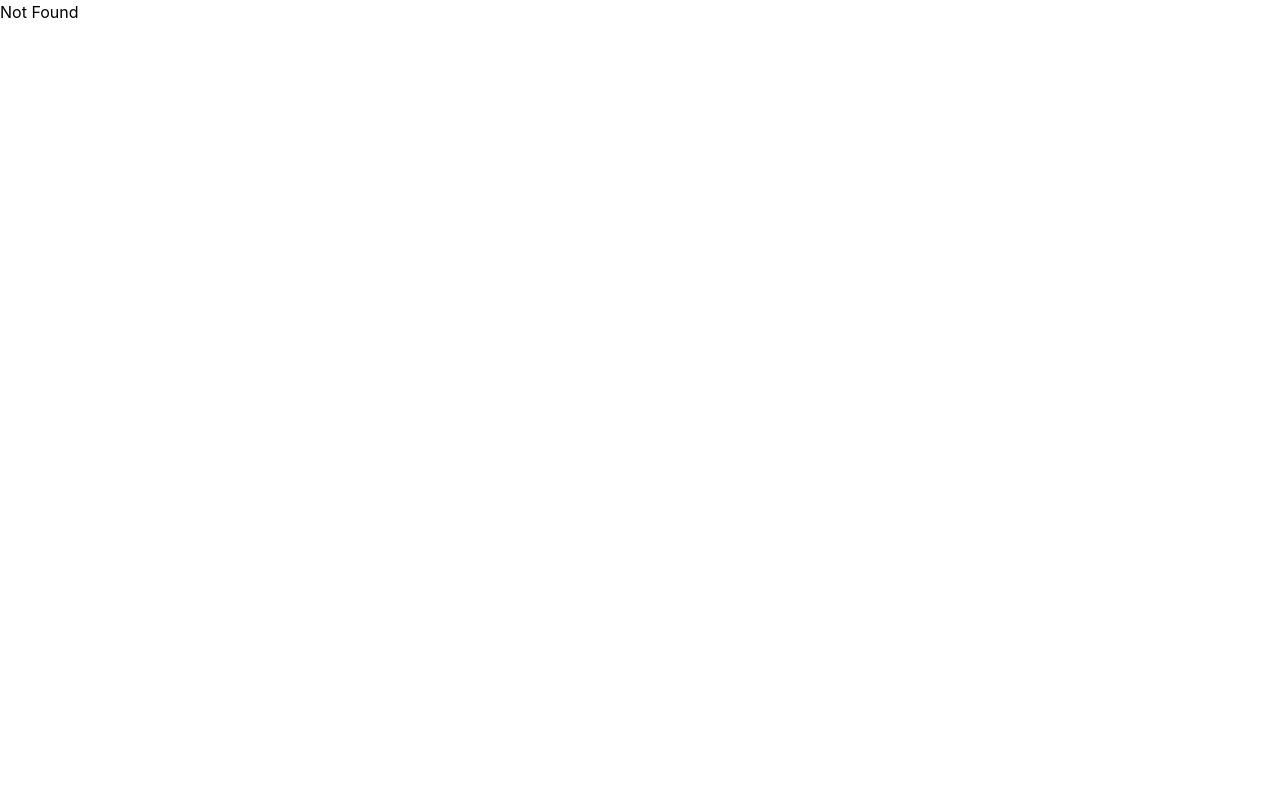
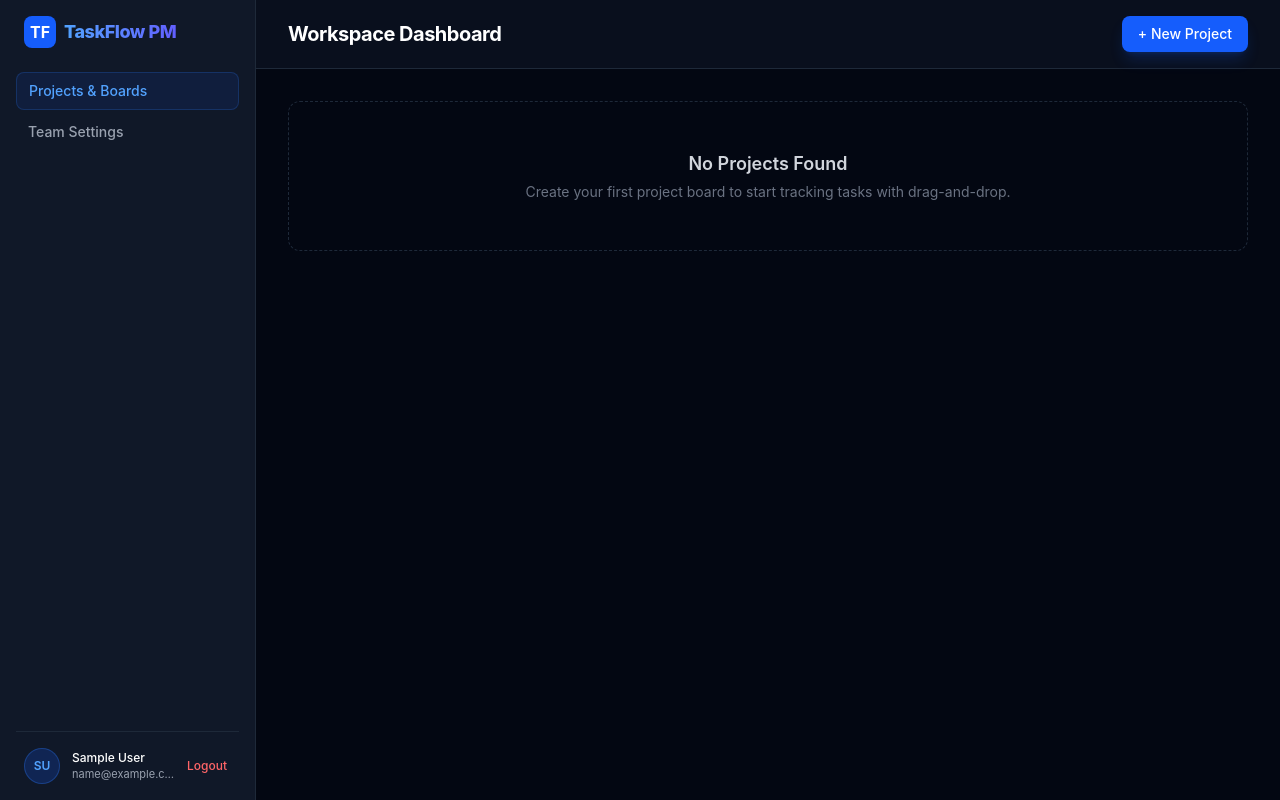
Before and after one commit to MyNameIsJb/PROJECT-MANAGEMENT-PLATFORM, a React (Vite) app in the folder client/: page /dashboard in a window 1280 px wide. Built offline with nearby package versions, Linux system fonts and the light colour scheme; sample sign-in values are in the browser's storage.

Commit message:
feat(client): add dashboard page with sidebar navigation

```diff
--- a/client/src/components/home/Hero.tsx
+++ b/client/src/components/home/Hero.tsx
@@ -5,7 +5,7 @@ export default function Hero() {
   const { isAuthenticated, user, logout } = useAuthStore();
 
   return (
-    <div className="flex min-h-screen flex-col items-center justify-center bg-gray-950 px-4 text-center text-white">
+    <div className="flex min-h-screen flex-col items-center justify-center bg-gray-950 px-4 text-center text-white relative overflow-hidden">
       {/* Decorative backdrop glow */}
       <div className="absolute top-1/4 left-1/2 -z-10 h-72 w-72 -translate-x-1/2 -translate-y-1/2 rounded-full bg-blue-600/20 blur-3xl" />
 
@@ -23,19 +23,27 @@ export default function Hero() {
           drag-and-drop Kanban boards, and WebSocket collaboration.
         </p>
 
-        <div className="flex items-center justify-center gap-4 pt-4">
+        <div className="flex flex-col sm:flex-row items-center justify-center gap-4 pt-4">
           {isAuthenticated ? (
-            <div className="flex items-center gap-4">
+            <div className="flex flex-col sm:flex-row items-center gap-4">
               <span className="text-sm text-gray-300">
                 Welcome back,{" "}
                 <strong className="text-white">{user?.name}</strong>
               </span>
-              <button
-                onClick={logout}
-                className="rounded-lg bg-gray-800 px-5 py-2.5 text-sm font-medium hover:bg-gray-700 border border-gray-700 transition-colors"
-              >
-                Sign Out
-              </button>
+              <div className="flex items-center gap-3">
+                <Link
+                  to="/dashboard"
+                  className="rounded-lg bg-blue-600 px-5 py-2.5 text-sm font-medium text-white hover:bg-blue-500 transition-colors shadow-lg shadow-blue-600/25"
+                >
+                  Go to Dashboard &rarr;
+                </Link>
+                <button
+                  onClick={logout}
+                  className="rounded-lg bg-gray-800 px-4 py-2.5 text-sm font-medium hover:bg-gray-700 border border-gray-700 text-red-400 transition-colors"
+                >
+                  Sign Out
+                </button>
+              </div>
             </div>
           ) : (
             <>
--- /dev/null
+++ b/client/src/components/layout/AuthenticatedLayout.tsx
@@ -0,0 +1,5 @@
+import { Outlet } from "@tanstack/react-router";
+
+export default function AuthenticatedLayout() {
+  return <Outlet />;
+}
--- /dev/null
+++ b/client/src/pages/DashboardPage.tsx
@@ -0,0 +1,103 @@
+import { useNavigate } from "@tanstack/react-router";
+import { useAuthStore } from "../store/authStore";
+
+export default function DashboardPage() {
+  const { user, logout } = useAuthStore();
+  const navigate = useNavigate();
+
+  const handleLogout = () => {
+    logout();
+    navigate({ to: "/login" });
+  };
+
+  return (
+    <div className="flex h-screen bg-gray-950 text-white overflow-hidden">
+      {/* Sidebar */}
+      <aside className="w-64 border-r border-gray-800 bg-gray-900 p-4 flex flex-col justify-between">
+        <div className="space-y-6">
+          <div
+            onClick={() => navigate({ to: "/" })}
+            className="flex items-center gap-2 px-2 cursor-pointer"
+          >
+            <div className="h-8 w-8 rounded-lg bg-blue-600 flex items-center justify-center font-bold text-white">
+              TF
+            </div>
+            <span className="font-extrabold tracking-tight text-lg bg-gradient-to-r from-blue-400 to-indigo-500 bg-clip-text text-transparent">
+              TaskFlow PM
+            </span>
+          </div>
+
+          <nav className="space-y-1">
+            <a
+              href="#"
+              className="flex items-center gap-3 rounded-lg bg-blue-600/10 px-3 py-2 text-sm font-medium text-blue-400 border border-blue-500/20"
+            >
+              Projects & Boards
+            </a>
+            <a
+              href="#"
+              className="flex items-center gap-3 rounded-lg px-3 py-2 text-sm font-medium text-gray-400 hover:bg-gray-800 hover:text-white transition-colors"
+            >
+              Team Settings
+            </a>
+          </nav>
+        </div>
+
+        {/* User Info & Logout */}
+        <div className="border-t border-gray-800 pt-4 flex items-center justify-between gap-2 px-2">
+          <div className="flex items-center gap-3 min-w-0">
+            <div className="h-9 w-9 shrink-0 rounded-full bg-blue-600/20 border border-blue-500/30 flex items-center justify-center text-xs font-semibold text-blue-400 uppercase">
+              {user?.name
+                ? user.name
+                    .split(" ")
+                    .map((n) => n[0])
+                    .join("")
+                    .slice(0, 2)
+                : "US"}
+            </div>
+            <div className="min-w-0 flex-1">
+              <p className="font-medium text-xs text-white truncate">
+                {user?.name}
+              </p>
+              <p className="text-[11px] text-gray-400 truncate">
+                {user?.email}
+              </p>
+            </div>
+          </div>
+          <button
+            onClick={handleLogout}
+            className="shrink-0 text-xs text-red-400 hover:text-red-300 font-medium transition-colors px-1"
+          >
+            Logout
+          </button>
+        </div>
+      </aside>
+
+      {/* Main Content Area */}
+      <main className="flex-1 flex flex-col overflow-y-auto">
+        {/* Top Header */}
+        <header className="border-b border-gray-800 bg-gray-900/50 px-8 py-4 flex items-center justify-between">
+          <h1 className="text-xl font-bold tracking-tight">
+            Workspace Dashboard
+          </h1>
+          <button className="rounded-lg bg-blue-600 px-4 py-2 text-sm font-medium text-white hover:bg-blue-500 transition-colors shadow-lg shadow-blue-600/20">
+            + New Project
+          </button>
+        </header>
+
+        {/* Board / Workspace View Placeholder */}
+        <div className="p-8 flex-1">
+          <div className="rounded-xl border border-dashed border-gray-800 p-12 text-center">
+            <h3 className="text-lg font-semibold text-gray-300">
+              No Projects Found
+            </h3>
+            <p className="text-sm text-gray-500 mt-1">
+              Create your first project board to start tracking tasks with
+              drag-and-drop.
+            </p>
+          </div>
+        </div>
+      </main>
+    </div>
+  );
+}
--- a/client/src/pages/LoginPage.tsx
+++ b/client/src/pages/LoginPage.tsx
@@ -20,7 +20,7 @@ export default function LoginPage() {
 
     try {
       await login(email, password);
-      navigate({ to: "/" });
+      navigate({ to: "/dashboard" });
     } catch (err: any) {
       setError(
         err.response?.data?.message ||
--- a/client/src/pages/RegisterPage.tsx
+++ b/client/src/pages/RegisterPage.tsx
@@ -21,7 +21,7 @@ export default function RegisterPage() {
 
     try {
       await register(name, email, password);
-      navigate({ to: "/" });
+      navigate({ to: "/dashboard" });
     } catch (err: any) {
       setError(
         err.response?.data?.message || "Failed to register. Please try again.",
--- a/client/src/routeTree.gen.ts
+++ b/client/src/routeTree.gen.ts
@@ -10,12 +10,18 @@
 
 import { Route as rootRouteImport } from './routes/__root'
 import { Route as IndexRouteImport } from './routes/index'
+import { Route as AuthenticatedRouteImport } from './routes/_authenticated'
 import { Route as LoginRouteImport } from './routes/login'
 import { Route as RegisterRouteImport } from './routes/register'
+import { Route as AuthenticatedDashboardRouteImport } from './routes/_authenticated/dashboard'
 
 const IndexRoute = IndexRouteImport.update({
   id: '/',
   path: '/',
+  getParentRoute: () => rootRouteImport,
+} as any)
+const AuthenticatedRoute = AuthenticatedRouteImport.update({
+  id: '/_authenticated',
   getParentRoute: () => rootRouteImport,
 } as any)
 const LoginRoute = LoginRouteImport.update({
@@ -28,33 +34,49 @@ const RegisterRoute = RegisterRouteImport.update({
   path: '/register',
   getParentRoute: () => rootRouteImport,
 } as any)
+const AuthenticatedDashboardRoute = AuthenticatedDashboardRouteImport.update({
+  id: '/dashboard',
+  path: '/dashboard',
+  getParentRoute: () => AuthenticatedRoute,
+} as any)
 
 export interface FileRoutesByFullPath {
   '/': typeof IndexRoute
   '/login': typeof LoginRoute
   '/register': typeof RegisterRoute
+  '/dashboard': typeof AuthenticatedDashboardRoute
 }
 export interface FileRoutesByTo {
   '/': typeof IndexRoute
   '/login': typeof LoginRoute
   '/register': typeof RegisterRoute
+  '/dashboard': typeof AuthenticatedDashboardRoute
 }
 export interface FileRoutesById {
   __root__: typeof rootRouteImport
   '/': typeof IndexRoute
+  '/_authenticated': typeof AuthenticatedRouteWithChildren
   '/login': typeof LoginRoute
   '/register': typeof RegisterRoute
+  '/_authenticated/dashboard': typeof AuthenticatedDashboardRoute
 }
 export interface FileRouteTypes {
   fileRoutesByFullPath: FileRoutesByFullPath
-  fullPaths: '/' | '/login' | '/register'
+  fullPaths: '/' | '/login' | '/register' | '/dashboard'
   fileRoutesByTo: FileRoutesByTo
-  to: '/' | '/login' | '/register'
-  id: '__root__' | '/' | '/login' | '/register'
+  to: '/' | '/login' | '/register' | '/dashboard'
+  id:
+    | '__root__'
+    | '/'
+    | '/_authenticated'
+    | '/login'
+    | '/register'
+    | '/_authenticated/dashboard'
   fileRoutesById: FileRoutesById
 }
 export interface RootRouteChildren {
   IndexRoute: typeof IndexRoute
+  AuthenticatedRoute: typeof AuthenticatedRouteWithChildren
   LoginRoute: typeof LoginRoute
   RegisterRoute: typeof RegisterRoute
 }
@@ -66,6 +88,13 @@ declare module '@tanstack/react-router' {
       path: '/'
       fullPath: '/'
       preLoaderRoute: typeof IndexRouteImport
+      parentRoute: typeof rootRouteImport
+    }
+    '/_authenticated': {
+      id: '/_authenticated'
+      path: ''
+      fullPath: '/'
+      preLoaderRoute: typeof AuthenticatedRouteImport
       parentRoute: typeof rootRouteImport
     }
     '/login': {
@@ -82,11 +111,31 @@ declare module '@tanstack/react-router' {
       preLoaderRoute: typeof RegisterRouteImport
       parentRoute: typeof rootRouteImport
     }
+    '/_authenticated/dashboard': {
+      id: '/_authenticated/dashboard'
+      path: '/dashboard'
+      fullPath: '/dashboard'
+      preLoaderRoute: typeof AuthenticatedDashboardRouteImport
+      parentRoute: typeof AuthenticatedRoute
+    }
   }
 }
 
+interface AuthenticatedRouteChildren {
+  AuthenticatedDashboardRoute: typeof AuthenticatedDashboardRoute
+}
+
+const AuthenticatedRouteChildren: AuthenticatedRouteChildren = {
+  AuthenticatedDashboardRoute: AuthenticatedDashboardRoute,
+}
+
+const AuthenticatedRouteWithChildren = AuthenticatedRoute._addFileChildren(
+  AuthenticatedRouteChildren,
+)
+
 const rootRouteChildren: RootRouteChildren = {
   IndexRoute: IndexRoute,
+  AuthenticatedRoute: AuthenticatedRouteWithChildren,
   LoginRoute: LoginRoute,
   RegisterRoute: RegisterRoute,
 }
--- /dev/null
+++ b/client/src/routes/_authenticated.tsx
@@ -0,0 +1,16 @@
+import { createFileRoute, redirect } from "@tanstack/react-router";
+import { useAuthStore } from "../store/authStore";
+import AuthenticatedLayout from "../components/layout/AuthenticatedLayout";
+
+export const Route = createFileRoute("/_authenticated")({
+  beforeLoad: async () => {
+    const { isAuthenticated } = useAuthStore.getState();
+
+    if (!isAuthenticated) {
+      throw redirect({
+        to: "/login",
+      });
+    }
+  },
+  component: AuthenticatedLayout,
+});
--- /dev/null
+++ b/client/src/routes/_authenticated/dashboard.tsx
@@ -0,0 +1,6 @@
+import { createFileRoute } from "@tanstack/react-router";
+import DashboardPage from "../../pages/DashboardPage";
+
+export const Route = createFileRoute("/_authenticated/dashboard")({
+  component: DashboardPage,
+});
```
